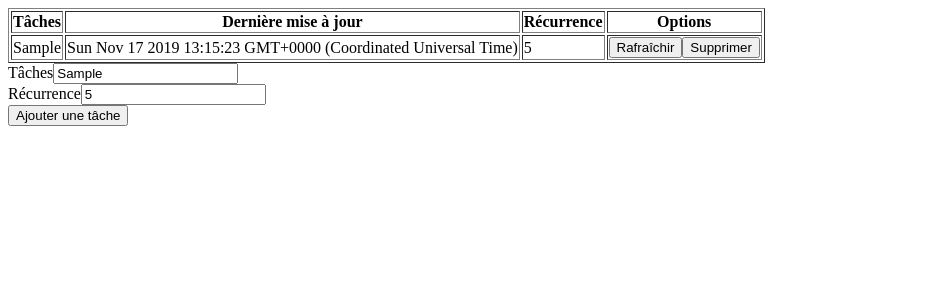
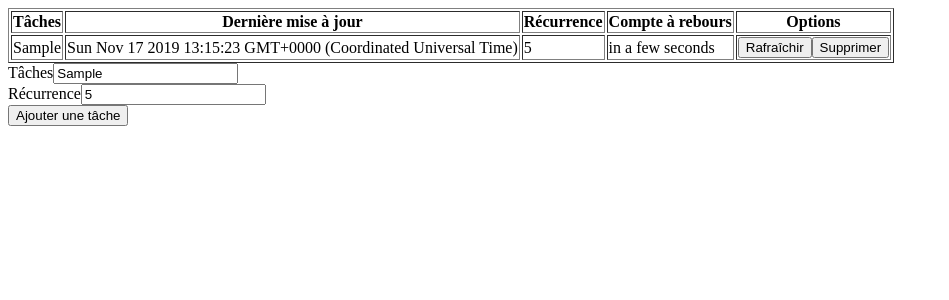
Before and after one commit to jonathanlevaillant/countdown, a React (Create React App) app: page / in a window 1280 px wide. Both pictures are taken after typing "Sample", "5" into the empty fields and a click on the button "Ajouter une tâche". Shown: the top 300 px of the page, without its empty margins (0-949 px from the left). Built offline with nearby package versions, Linux system fonts and the light colour scheme.

Commit message:
add countdown

```diff
--- a/package.json
+++ b/package.json
@@ -17,6 +17,7 @@
     "react"
   ],
   "dependencies": {
+    "moment": "^2.24.0",
     "prop-types": "^15.7.2",
     "react": "^16.12.0",
     "react-dom": "^16.12.0",
--- a/src/components/Todo.js
+++ b/src/components/Todo.js
@@ -1,17 +1,28 @@
-import React from 'react';
+import React, { useState, useEffect } from 'react';
 import PropTypes from 'prop-types';
 
 import RefreshTodo from './RefreshTodo';
 import RemoveTodo from './RemoveTodo';
+import { getDuration } from '../utils/duration';
 
 const Todo = props => {
   const { id, text, lastUpdate, recurrence } = props;
+  const [countdown, setCountdown] = useState(getDuration(lastUpdate, recurrence));
+
+  useEffect(() => {
+    setCountdown(getDuration(lastUpdate, recurrence));
+
+    const timer = setInterval(() => setCountdown(getDuration(lastUpdate, recurrence)), 1000);
+
+    return () => clearInterval(timer);
+  }, [lastUpdate, recurrence]);
 
   return (
     <>
       <td>{text}</td>
       <td>{lastUpdate.toString()}</td>
       <td>{recurrence}</td>
+      <td>{countdown.humanize(true)}</td>
       <td>
         <RefreshTodo id={id} />
         <RemoveTodo id={id} />
--- a/src/components/TodoList.js
+++ b/src/components/TodoList.js
@@ -13,6 +13,7 @@ const TodoList = () => {
           <th>Tâches</th>
           <th>Dernière mise à jour</th>
           <th>Récurrence</th>
+          <th>Compte à rebours</th>
           <th>Options</th>
         </tr>
       </thead>
--- /dev/null
+++ b/src/utils/duration.js
@@ -0,0 +1,5 @@
+import moment from 'moment';
+
+export const getDuration = (lastUpdate, recurrence, unit = 'seconds') => {
+  return moment.duration(recurrence - moment().diff(lastUpdate, unit), unit);
+};
```
Also changed, not shown: 1 other file (tests, documents, lock files or other folders).
